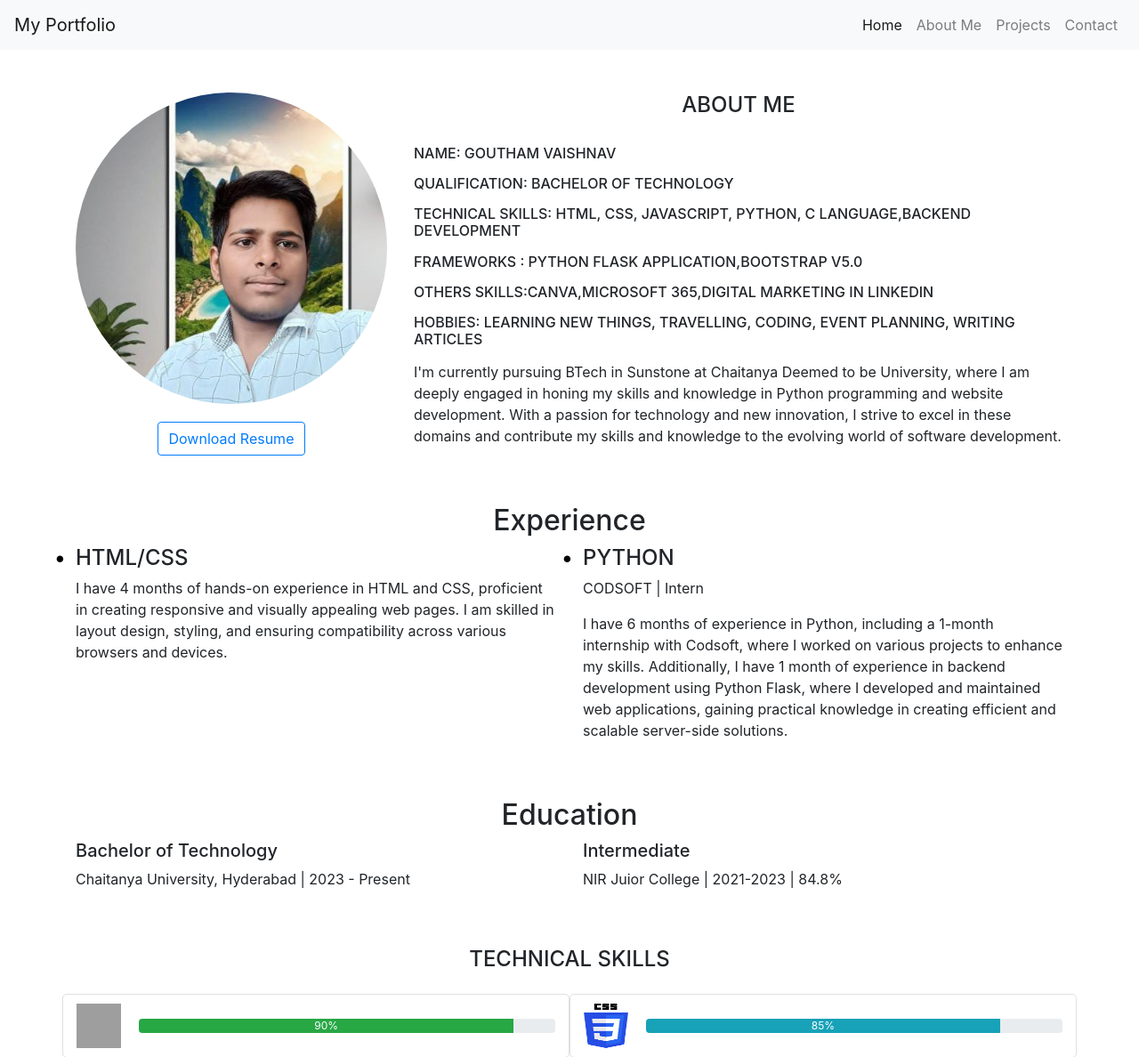
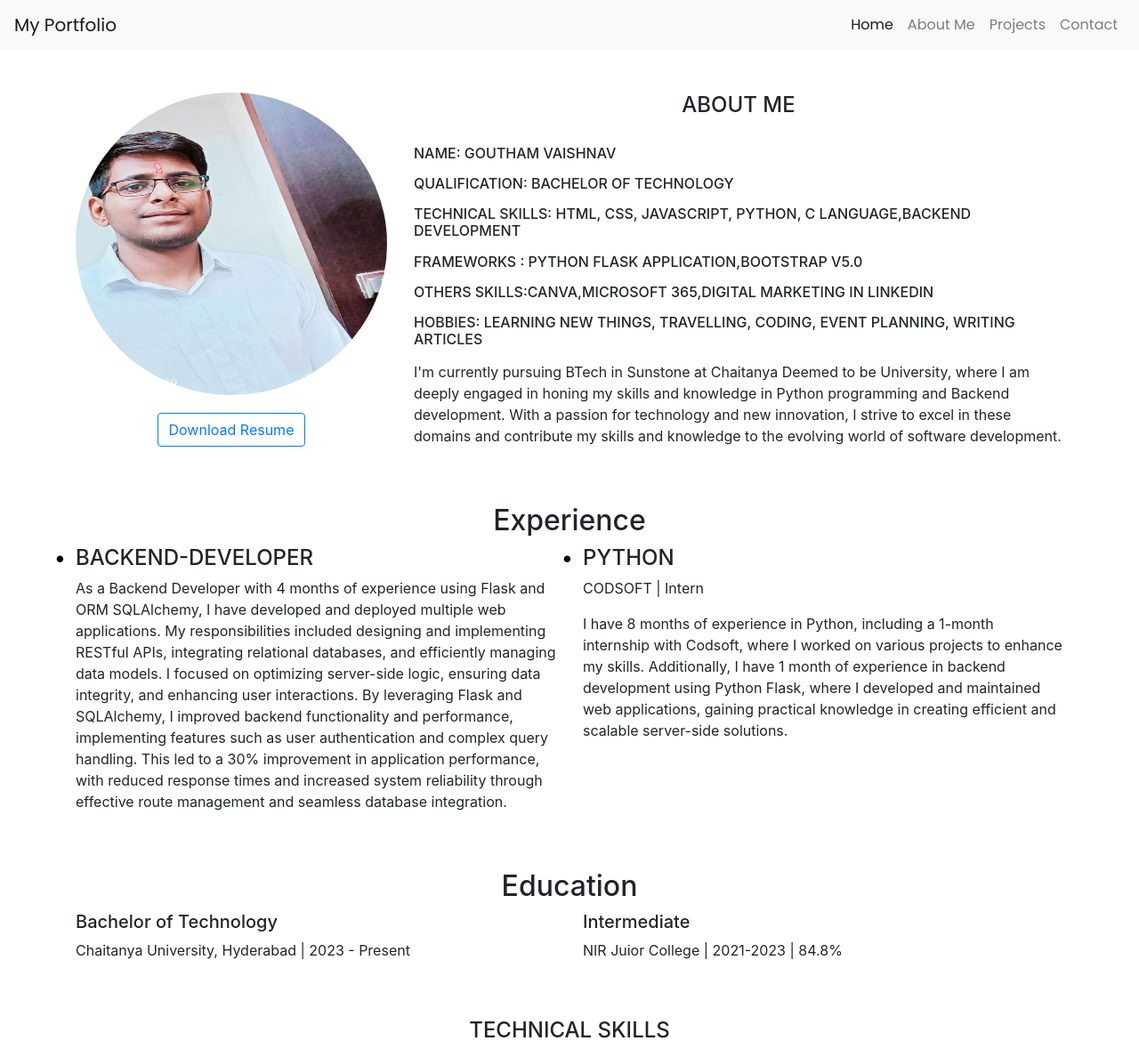
Before and after one commit to Gouthamvaishnav11/Project-3_Portfolio-Website, a Flask app: page /about in a window 1280 px wide. Shown: the top 1188 px of the page at 89% size. Run offline with Flask 3, Linux system fonts and the light colour scheme; some libraries are stand-ins or nearby versions; grey boxes are pictures that could not be loaded.

Commit message:
update the skills ,changed image updated  website

```diff
--- a/static/css/style.css
+++ b/static/css/style.css
@@ -1,7 +1,36 @@
 /* style.css */
+/* Import Poppins font from Google Fonts */
+@import url('https://fonts.googleapis.com/css2?family=Poppins:wght@400;600&display=swap');
+
+body {
+    font-family: 'Poppins', sans-serif; /* Updated font style */
+    margin: 0;
+    padding: 0;
+    background-color: #f0f8ff; /* Example background color */
+}
+
+.navbar {
+    background-color: #4caf50; /* Example background color */
+    color: #fff;
+    font-family: 'Poppins', sans-serif; /* Apply Poppins to navbar as well */
+}
+
+.content {
+    padding: 20px;
+}
+
+.contact-form {
+    max-width: 600px;
+    margin: 0 auto;
+}
+
+.form-group label {
+    font-weight: bold;
+    font-family: 'Poppins', sans-serif; /* Apply Poppins to form labels */
+}
 
 
-body {
+/* body {
     font-family: Arial, sans-serif;
     margin: 0;
     padding: 0;
@@ -24,7 +53,7 @@ body {
 
   .form-group label {
     font-weight: bold;
-  }
+  } */
 
 
 
@@ -49,7 +78,7 @@ body {
   left: 0;
   width: 100%;
   height: 100%;
-  background-color: rgba(0, 0, 0, 0.5); /* Adjust the opacity as needed */
+  background-color: rgba(169, 169, 169, 0.5); /*Adjust the opacity as needed*/
   z-index: -1;
 }
 
@@ -185,3 +214,17 @@ margin: 0 10px;
     width: 1em;
     margin-left: -1em;
 }
+
+/* Custom size for social icons and text */
+.small-icon {
+  font-size: 1rem; /* Adjust to the desired size */
+}
+
+.small-text {
+  font-size: 0.75rem; /* Adjust to the desired size */
+}
+
+/* Color customization */
+.text-light {
+  color: #d3d3d3; /* Light color for better contrast */
+}
--- a/static/script.js
+++ b/static/script.js
@@ -18,15 +18,15 @@ document.addEventListener('DOMContentLoaded', () => {
         switch(skillId) {
             case 'skill-html':
                 name = 'HTML';
-                details = 'HyperText Markup Language (HTML) is the standard markup language for creating web pages and web applications.';
+                details = 'HTML (HyperText Markup Language) is the backbone of any website, used for structuring content such as text, images, and links.';
                 break;
             case 'skill-css':
                 name = 'CSS';
-                details = 'Cascading Style Sheets (CSS) is a style sheet language used for describing the presentation of a document written in a markup language like HTML.';
+                details = 'CSS (Cascading Style Sheets) adds style and visual appeal by controlling layout, colors, fonts, and positioning, allowing you to design visually engaging websites.';
                 break;
             case 'skill-js':
                 name = 'JavaScript';
-                details = 'JavaScript is a programming language that is one of the core technologies of the World Wide Web, alongside HTML and CSS.';
+                details = 'JavaScript adds interactivity, enabling features like form validation, dynamic content updates, animations, and user engagement without needing to reload the page. With these three technologies combined, you can build anything from basic websites to complex, feature-rich web applications that provide seamless user experiences.';
                 break;
             case 'skill-c':
                 name = 'C';
@@ -38,7 +38,7 @@ document.addEventListener('DOMContentLoaded', () => {
                 break;
             case 'skill-backend development':
                 name = 'Backend Development';
-                details = 'Backend development with Flask involves creating server-side logic for web applications, handling requests and responses, interacting with databases, and ensuring secure and efficient data processing.';
+                details = 'A backend developer using Flask with SQLAlchemy ORM builds efficient web applications by managing databases through object-relational mapping. This ensures smooth data handling, secure operations, and scalable backend solutions.';
                 break;
             default:
                 name = 'Unknown';
--- a/templates/about.html
+++ b/templates/about.html
@@ -23,8 +23,7 @@
       <section id="about" class="container mt-5">
         <div class="row">
           <div class="col-md-4 text-center">
-            <img src="/static/image 3.jpg" alt="passport size photo" class="img-fluid rounded-circle">
-
+            <img src="/static/image 3.jpeg" alt="passport size photo" class="img-fluid rounded-circle" style="width: 350px; height: 340px;">
             <div class="resume">
               <a href="/download">
               <a href="/static/resume.pdf" class="btn btn-outline-primary" onclick="trackDownload()">Download Resume</a>
@@ -43,7 +42,7 @@
                 <li><h6>HOBBIES: LEARNING NEW THINGS, TRAVELLING, CODING, EVENT PLANNING, WRITING ARTICLES</h6></li>
                 <li>
                   <p>
-                    I'm currently pursuing BTech in Sunstone at Chaitanya Deemed to be University, where I am deeply engaged in honing my skills and knowledge in Python programming and website development. With a passion for technology and new innovation, I strive to excel in these domains and contribute my skills and knowledge to the evolving world of software development.
+                    I'm currently pursuing BTech in Sunstone at Chaitanya Deemed to be University, where I am deeply engaged in honing my skills and knowledge in Python programming and Backend development. With a passion for technology and new innovation, I strive to excel in these domains and contribute my skills and knowledge to the evolving world of software development.
                   </p>
                 </li>
               </ul>
@@ -55,13 +54,13 @@
         <h2 class="text-center">Experience</h2>
         <div class="row">
             <div class="col-md-6">
-                <h4>HTML/CSS</h4>
-                <p>I have 4 months of hands-on experience in HTML and CSS, proficient in creating responsive and visually appealing web pages. I am skilled in layout design, styling, and ensuring compatibility across various browsers and devices.</p>
-            </div>
+                <h4>BACKEND-DEVELOPER</h4>
+                <p>As a Backend Developer with 4 months of experience using Flask and ORM SQLAlchemy, I have developed and deployed multiple web applications. My responsibilities included designing and implementing RESTful APIs, integrating relational databases, and efficiently managing data models. I focused on optimizing server-side logic, ensuring data integrity, and enhancing user interactions. By leveraging Flask and SQLAlchemy, I improved backend functionality and performance, implementing features such as user authentication and complex query handling. This led to a 30% improvement in application performance, with reduced response times and increased system reliability through effective route management and seamless database integration.</p>
+              </div>
             <div class="col-md-6">
                 <h4>PYTHON</h4>
                 <p>CODSOFT | Intern</p>
-                <p>I have 6 months of experience in Python, including a 1-month internship with Codsoft, where I worked on various projects to enhance my skills. Additionally, I have 1 month of experience in backend development using Python Flask, where I developed and maintained web applications, gaining practical knowledge in creating efficient and scalable server-side solutions.</p>
+                <p>I have 8 months of experience in Python, including a 1-month internship with Codsoft, where I worked on various projects to enhance my skills. Additionally, I have 1 month of experience in backend development using Python Flask, where I developed and maintained web applications, gaining practical knowledge in creating efficient and scalable server-side solutions.</p>
             </div>
         </div>
     </section>
--- a/templates/index.html
+++ b/templates/index.html
@@ -41,7 +41,7 @@
           <div class="card-body">
             <h5 class="card-title">NUMBER SYSTEM CONVERSION</h5>
             <p class="card-text">Developed "Number System Conversion" project Converted numbers between Binary, Octal, Decimal, and Hexadecimal bases. Mastered C programming intricacies while crafting functional code.</p>
-            <a href="https://replit.com/@gouthamvaishnav/Project-on-Number-System-Conversion" class="btn btn-primary"> View Code</a>
+            <a href="https://github.com/Gouthamvaishnav11/Number-system-conversions-" class="btn btn-primary"> View Code</a>
           </div>
         </div>
       </div>
@@ -51,7 +51,7 @@
           <div class="card-body">
             <h5 class="card-title">BANK MANAGEMENT SYSTEM</h5>
             <p class="card-text">The Bank Management System is a web app for efficient bank account management. It uses HTML/CSS for the frontend, Python Flask for the backend, and SQLite for database storage. The system allows users to open new accounts, update details, delete accounts, and view account information, including balance and account type.</p>
-            <a href="https://replit.com/@gouthamvaishnav/contact-book" class="btn btn-primary">View Code</a>
+            <a href="https://github.com/Gouthamvaishnav11/Bank-System-project-" class="btn btn-primary">View Code</a>
           </div>
         </div>
       </div>
@@ -61,7 +61,7 @@
           <div class="card-body">
             <h5 class="card-title">TASK MANAGER</h5>
             <p class="card-text">A task manager built with Python Flask, offering a streamlined interface for organizing tasks. Features include task creation, editing, and status tracking, providing efficient project management capabilities.</p>
-            <a href="https://github.com/Gouthamvaishnav11/codes-.git" class="btn btn-primary">View Code</a>
+            <a href="https://github.com/Gouthamvaishnav11/task-manager" class="btn btn-primary">View Code</a>
           </div>
         </div>
       </div>
```
Also changed, not shown: templates/project.html (+4 -3 lines), instance/visitors.db, static/image 3.jpeg (added), static/image 3.jpg (deleted).
